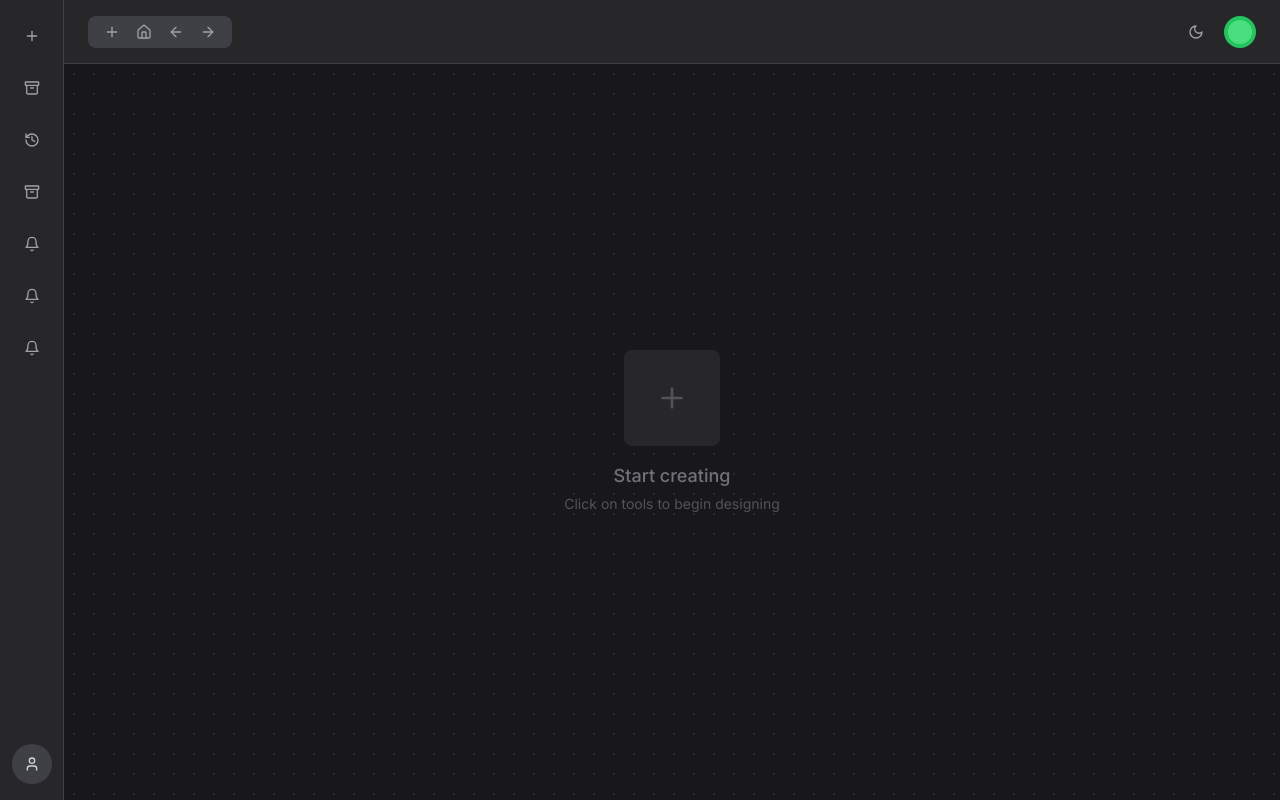
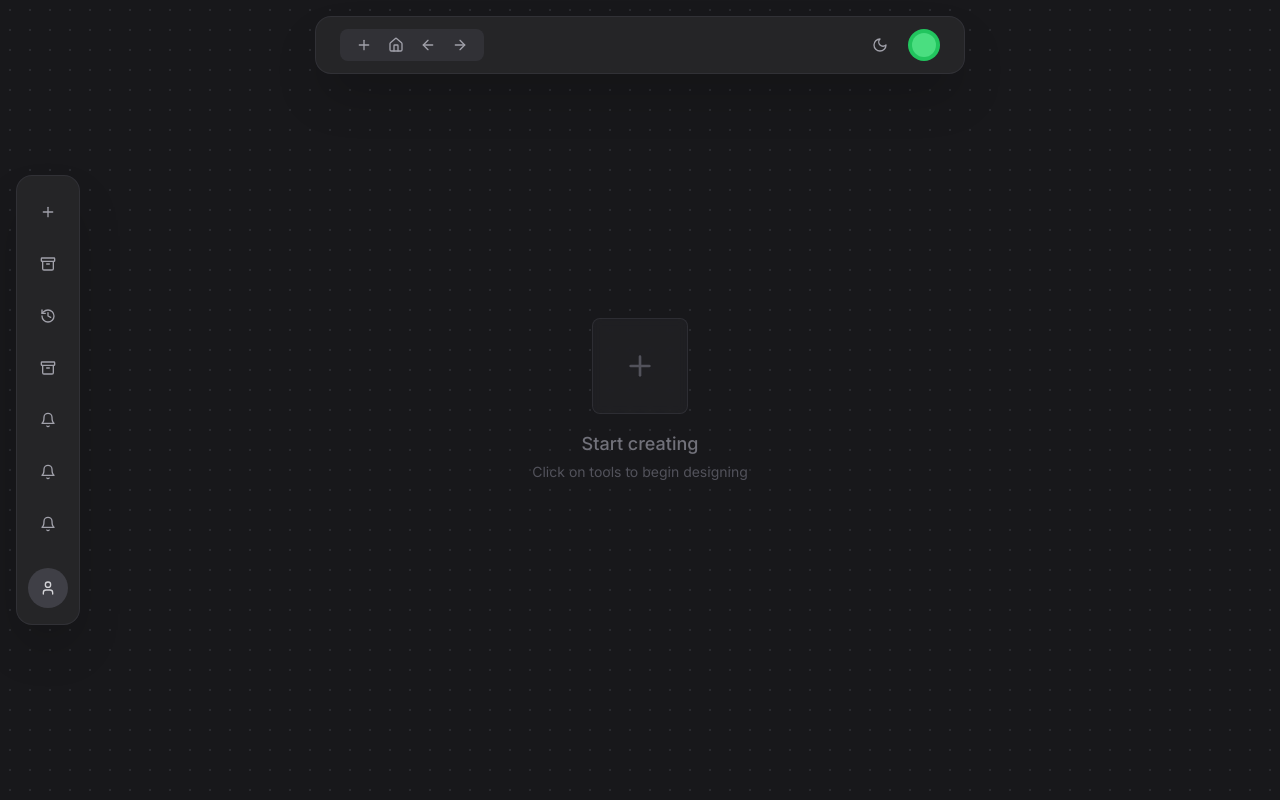
Before and after one commit to YaswanthKumar381/yaku-content-nexus-hub, a React (Vite) app: page /canvas in a window 1280 px wide. Built offline with nearby package versions, Linux system fonts and the light colour scheme.

Commit message:
Refactor: Make navbar and sidebar float in canvas
Make the navbar and sidebar float on the canvas page.

```diff
--- a/src/pages/Canvas.tsx
+++ b/src/pages/Canvas.tsx
@@ -28,9 +28,21 @@ const Canvas = () => {
   ];
 
   return (
-    <div className="min-h-screen bg-zinc-900 flex">
-      {/* Left Sidebar */}
-      <div className="w-16 bg-zinc-800 border-r border-zinc-700 flex flex-col items-center py-4">
+    <div className="min-h-screen bg-zinc-900 relative overflow-hidden">
+      {/* Dotted Grid Background - Full Screen */}
+      <div className="absolute inset-0 opacity-20">
+        <div
+          className="w-full h-full"
+          style={{
+            backgroundImage: `radial-gradient(circle, #6b7280 1px, transparent 1px)`,
+            backgroundSize: '20px 20px'
+          }}
+        ></div>
+      </div>
+
+      {/* Floating Left Sidebar */}
+      <div className="fixed left-4 top-1/2 transform -translate-y-1/2 z-20">
+        <div className="w-16 bg-zinc-800/90 backdrop-blur-md border border-zinc-700/50 rounded-2xl flex flex-col items-center py-4 shadow-2xl">
           {/* Top Tools */}
           <div className="flex flex-col space-y-3 mb-6">
             {sidebarTools.map((tool) => (
@@ -61,13 +73,14 @@ const Canvas = () => {
             </Button>
           </div>
         </div>
+      </div>
 
-      {/* Main Content Area */}
-      <div className="flex-1 flex flex-col">
-        {/* Top Navigation Bar */}
-        <div className="h-16 bg-zinc-800 border-b border-zinc-700 flex items-center justify-between px-6">
+      {/* Floating Top Navigation Bar */}
+      <div className="fixed top-4 left-1/2 transform -translate-x-1/2 z-20">
+        <div className="bg-zinc-800/90 backdrop-blur-md border border-zinc-700/50 rounded-2xl px-6 py-3 shadow-2xl">
+          <div className="flex items-center justify-between min-w-[600px]">
             <div className="flex items-center space-x-4">
-            <div className="flex items-center space-x-2 bg-zinc-700 rounded-lg px-3 py-1">
+              <div className="flex items-center space-x-2 bg-zinc-700/50 rounded-lg px-3 py-1">
                 <Button variant="ghost" size="icon" className="w-6 h-6 text-zinc-400 hover:text-white">
                   <Plus className="w-4 h-4" />
                 </Button>
@@ -92,24 +105,13 @@ const Canvas = () => {
               </div>
             </div>
           </div>
-
-        {/* Canvas Area */}
-        <div className="flex-1 bg-zinc-900 relative overflow-hidden">
-          {/* Dotted Grid Background */}
-          <div className="absolute inset-0 opacity-20">
-            <div
-              className="w-full h-full"
-              style={{
-                backgroundImage: `radial-gradient(circle, #6b7280 1px, transparent 1px)`,
-                backgroundSize: '20px 20px'
-              }}
-            ></div>
+        </div>
       </div>
 
-          {/* Canvas Content */}
-          <div className="relative z-10 w-full h-full flex items-center justify-center">
+      {/* Canvas Content Area */}
+      <div className="relative z-10 w-full h-screen flex items-center justify-center">
         <div className="text-center text-zinc-500">
-              <div className="w-24 h-24 bg-zinc-800 rounded-lg flex items-center justify-center mx-auto mb-4">
+          <div className="w-24 h-24 bg-zinc-800/50 backdrop-blur-sm rounded-lg flex items-center justify-center mx-auto mb-4 border border-zinc-700/50">
             <Plus className="w-8 h-8 text-zinc-600" />
           </div>
           <p className="text-lg font-medium">Start creating</p>
@@ -117,8 +119,6 @@ const Canvas = () => {
         </div>
       </div>
     </div>
-      </div>
-    </div>
   );
 };
 
```
Lines whose indentation alone changed are shown as unchanged.
